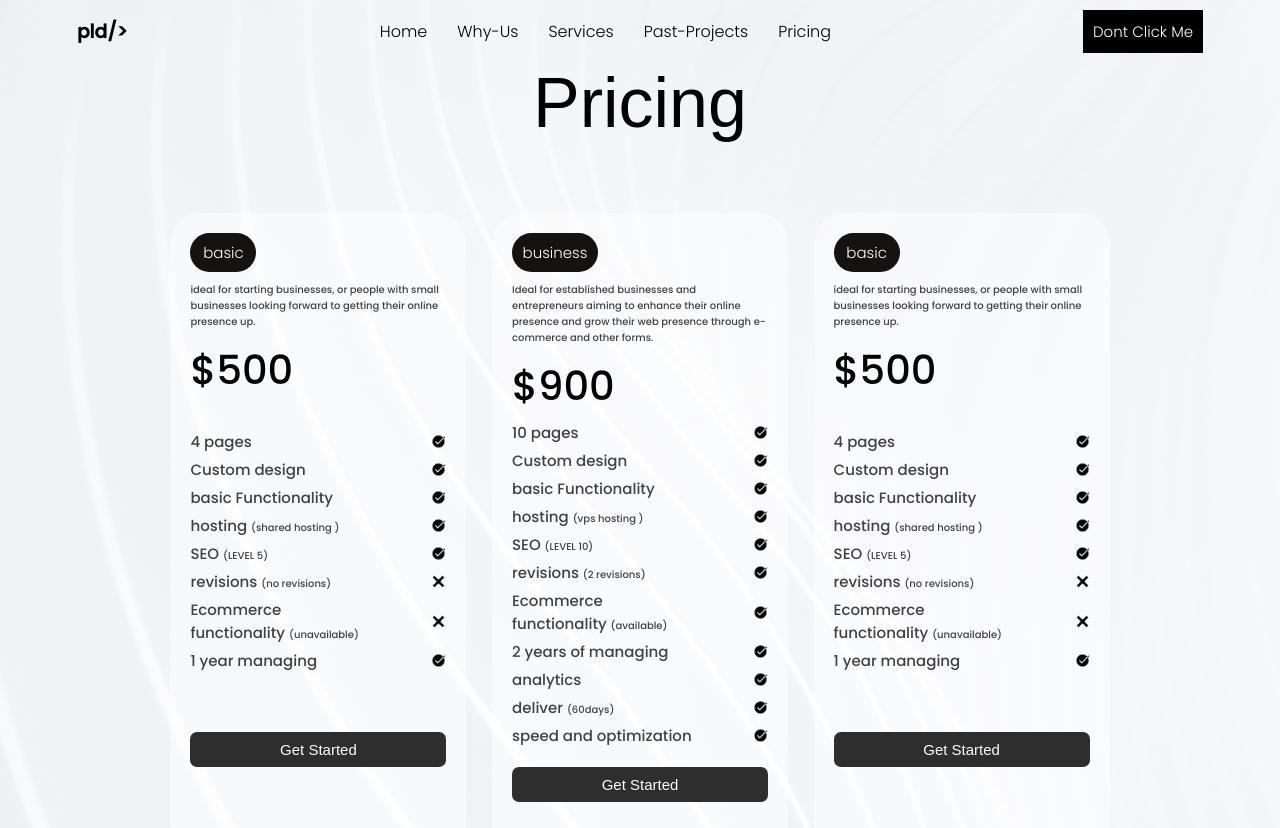
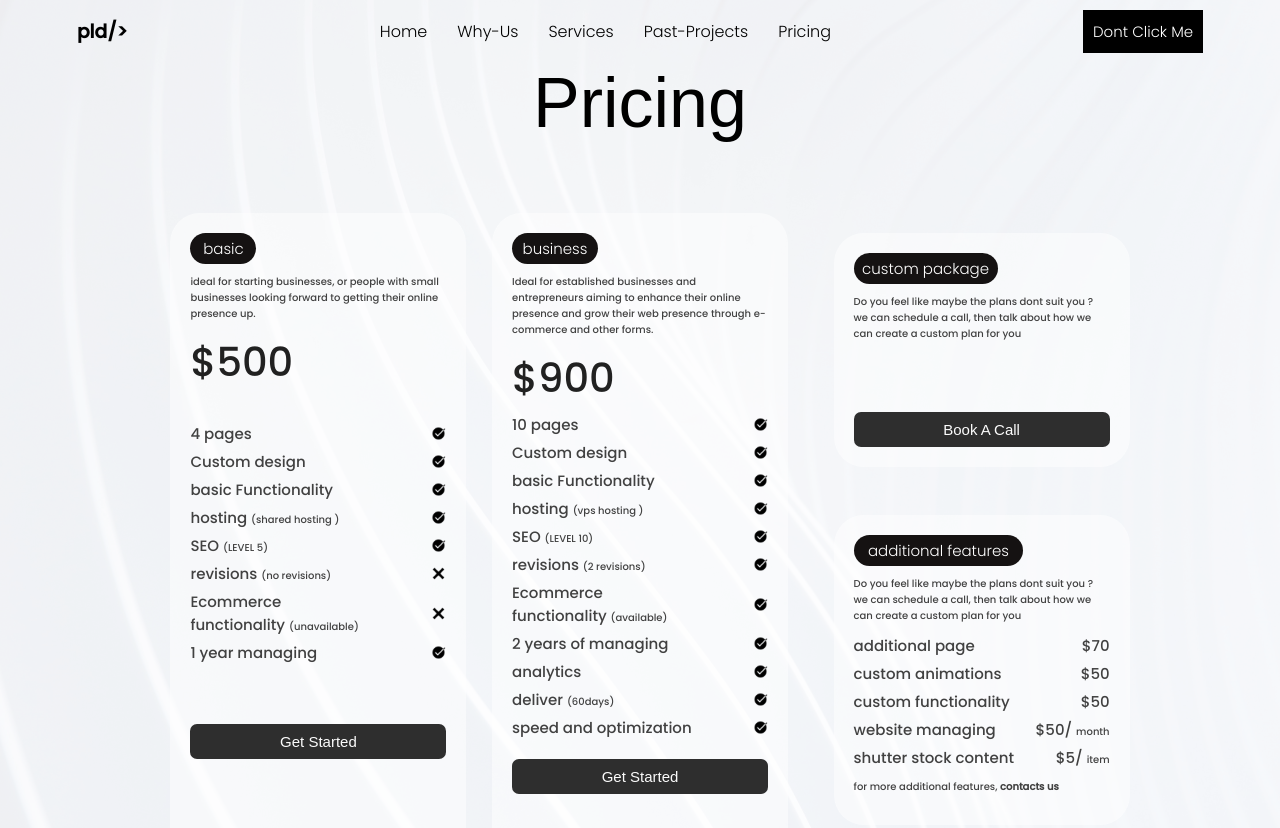
Before and after one commit to Bajav/pixell-lab-dev, a plain HTML site: page pages/pricing.html in a window 1280 px wide. Shown: the top 828 px of the page. Drawn offline with Linux system fonts and the light colour scheme; a web font is replaced by a local one.

Commit message:
all done

```diff
--- a/pages/pricing.html
+++ b/pages/pricing.html
@@ -123,46 +123,39 @@
                 <button class="btn-start">get started</button>
             </div>
 
-            <div class="card-1">
-                <h2>basic</h2>
-                <p>ideal for starting businesses, or people with small
-                    businesses looking forward to getting their online
-                    presence up.</p>
-                <h1>$500</h1>
+            <div class="card-1 cardss">
+
+                <div class="cards-flex-2">
+                <h2>custom package</h2>
+                <p>Do you feel like maybe the plans dont suit you ? we can schedule a call, then talk about how we can create a custom plan for you</p>
+                <button class="btn-start">book a call</button>
+                </div>
+
+                <div class="cards-flex-2 cards-flex-2-2">
+                    <h2>additional features</h2>
+                    <p>Do you feel like maybe the plans dont suit you ? we can schedule a call, then talk about how we can create a custom plan for you</p>
                     <div class="fex-me-item">
-                    <h4>4 pages </h4>
-                    <img src="../icons/Checkmark.png" alt="">
+                        <h4>additional page</h4>
+                        <h4>$70</h4>
                     </div>
                     <div class="fex-me-item">
-                    <h4>Custom design </h4>
-                    <img src="../icons/Checkmark.png" alt="">
+                        <h4>custom animations</h4>
+                        <h4>$50</h4>
                     </div>
                     <div class="fex-me-item">
-                    <h4>basic Functionality</h4>
-                    <img src="../icons/Checkmark.png" alt="">
+                        <h4>custom functionality</h4>
+                        <h4>$50</h4>
                     </div>
                     <div class="fex-me-item">
-                    <h4>hosting <span>(shared hosting )</span></h4>
-                    <img src="../icons/Checkmark.png" alt="">
+                        <h4>website managing</h4>
+                        <h4>$50/ <span>month</span></h4>
                     </div>
                     <div class="fex-me-item">
-                    <h4>SEO <span>(LEVEL 5)</span></h4>
-                    <img src="../icons/Checkmark.png" alt="">
+                        <h4>shutter stock content</h4>
+                        <h4>$5/ <span>item</span></h4>
                     </div>
-                <div class="fex-me-item">
-                    <h4>revisions <span>(no revisions)</span></h4>
-                    <img src="../icons/Close.png" alt="">
+                    <p>for more additional features, <strong>contacts us</strong></p>
                     </div>
-                <div class="fex-me-item">
-                    <h4>Ecommerce <br>
-                        functionality <span>(unavailable)</span></h4>
-                    <img src="../icons/Close.png" alt="">
-                </div>
-                <div class="fex-me-item">
-                    <h4>1 year  managing</h4>
-                    <img src="../icons/Checkmark.png" alt="">
-                </div>
-                <button class="btn-start">get started</button>
             </div>
         </div>
     </section>
--- a/style.css
+++ b/style.css
@@ -429,7 +429,10 @@ display: none;
     font-size: 15px;
     width: 50px;
     text-align: center;
-    padding: 8px;
+    padding-left: 8px;
+    padding-top: 4px;
+    padding-bottom: 4px;
+    padding-right: 8px;
     border-radius: 20px;
 }
 .card-1 h1
@@ -437,6 +440,7 @@ display: none;
     font-weight: 500;
     font-size: 40px;
     margin-bottom: 30px;
+    color: #212121;
 }
 .card-1 p
 {
@@ -497,6 +501,29 @@ display: none;
 .business h1
 {
     margin-bottom: 0px;
+}
+.cardss
+{
+    background: none;
+}
+.cards-flex-2
+{
+    width: 100%;
+    background: #ffffff81;
+    padding: 20px;
+    border-radius: 30px;
+}
+.cards-flex-2 h2
+{
+    width: 50%;
+}
+.cards-flex-2-2 h2
+{
+    width: 60%;
+}
+.cards-flex-2-2
+{
+    margin-top: 3em;
 }
 /* media queries */
 @media screen and (max-width:1334px) {
```
Lines whose indentation alone changed are shown as unchanged.
